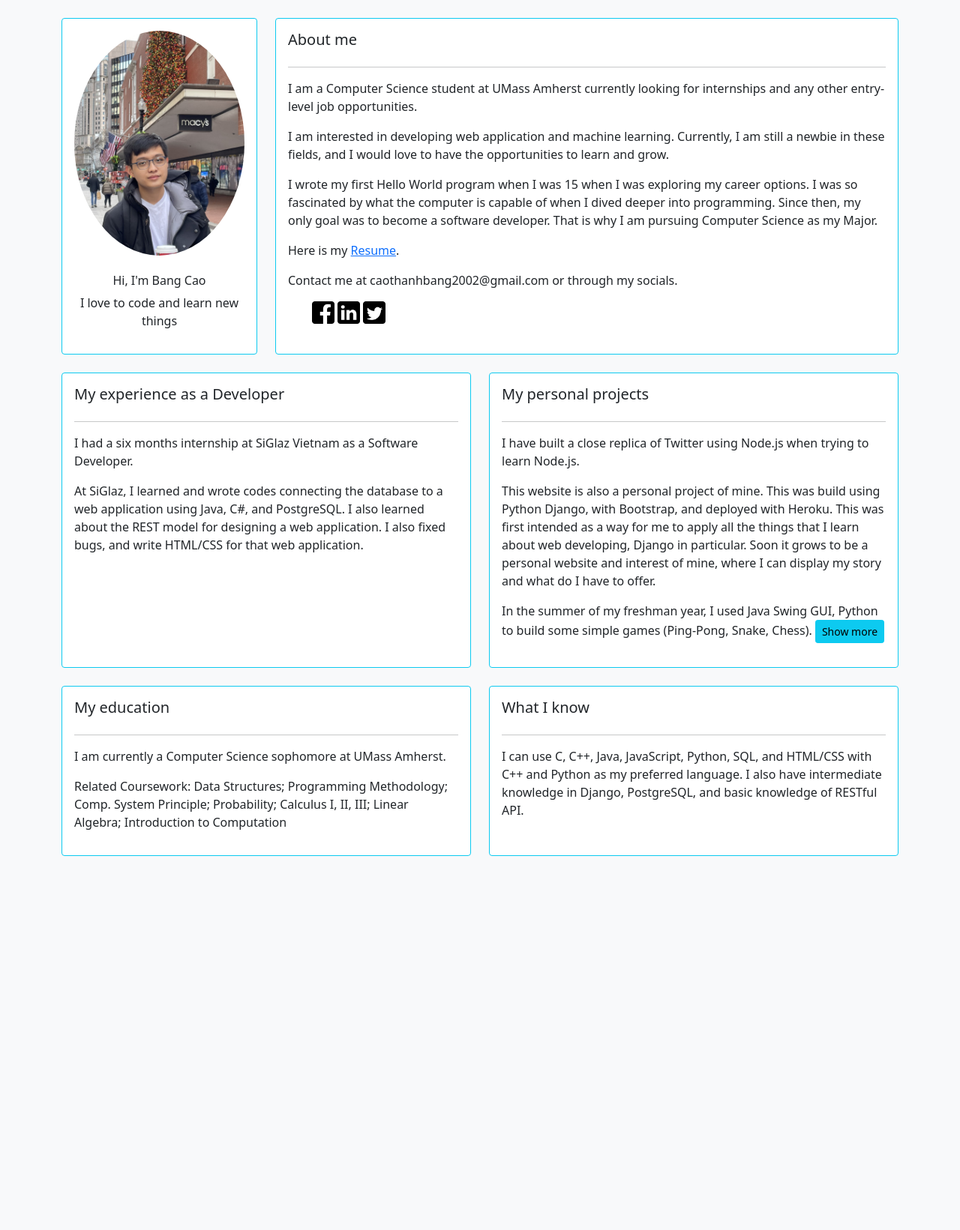
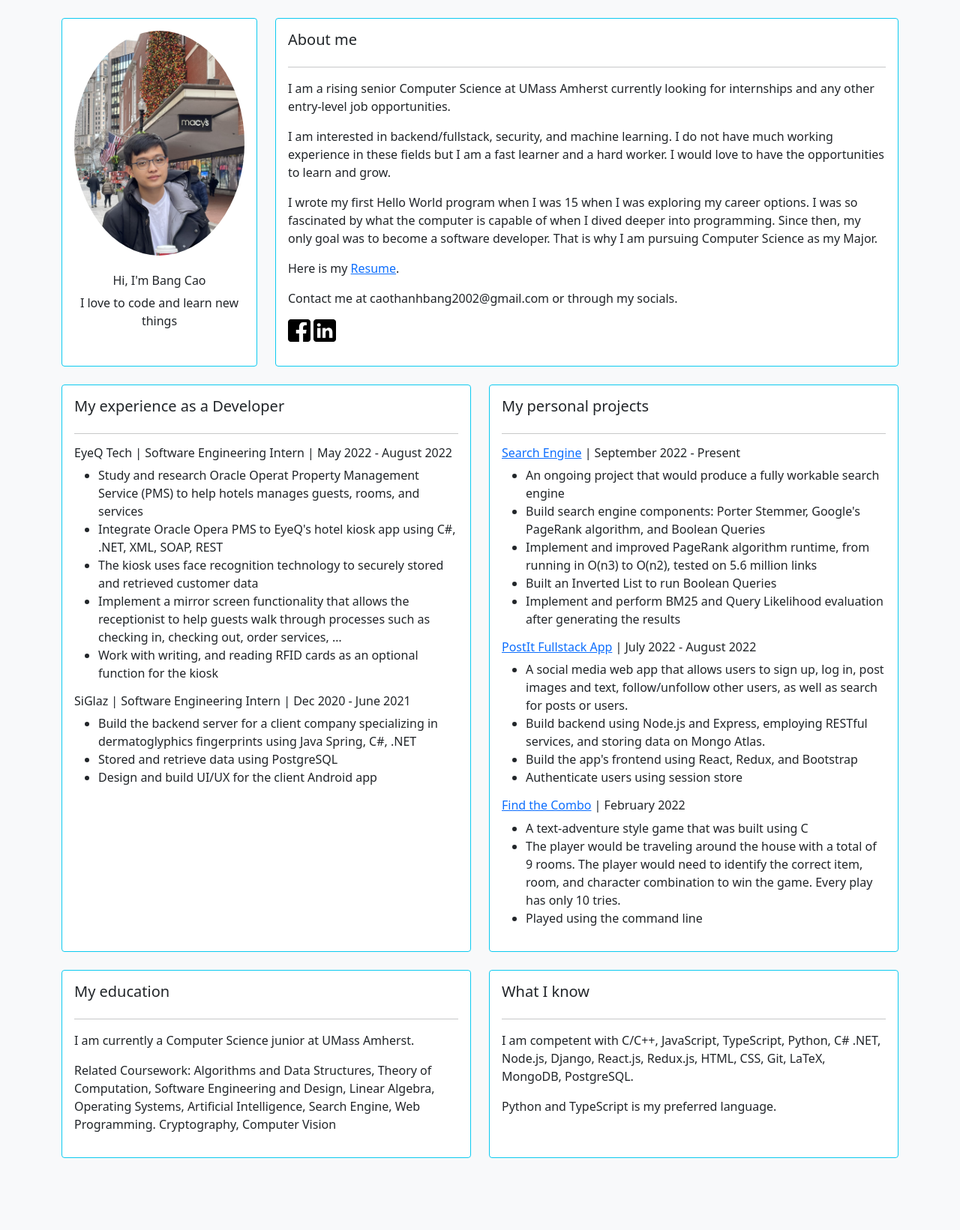
Before and after one commit to MorElf7/Portfolio, a Django app: page / in a window 1280 px wide. Shown: the whole page at 75% size. Before the commit the page ends 1142 px from the top, so only its background shows below. Run offline with Django 4.2, Linux system fonts and the light colour scheme.

Commit message:
update resume page

```diff
--- a/resume/templates/resume/home.html
+++ b/resume/templates/resume/home.html
@@ -3,130 +3,231 @@
 <!DOCTYPE html>
 <html lang="en">
 	<head>
-        <meta name="viewport" content="width=device-width">
+		<meta name="viewport" content="width=device-width" />
 		<title>Bang Cao Portfolio</title>
-        <link href="{% static 'css/styles.css' %}" rel="stylesheet" type="text/css">
-        <link href="https://cdn.jsdelivr.net/npm/bootstrap@5.1.1/dist/css/bootstrap.min.css" rel="stylesheet" integrity="sha384-F3w7mX95PdgyTmZZMECAngseQB83DfGTowi0iMjiWaeVhAn4FJkqJByhZMI3AhiU" crossorigin="anonymous">
+		<link href="{% static 'css/styles.css' %}" rel="stylesheet" type="text/css" />
+		<link
+			href="https://cdn.jsdelivr.net/npm/bootstrap@5.1.1/dist/css/bootstrap.min.css"
+			rel="stylesheet"
+			integrity="sha384-F3w7mX95PdgyTmZZMECAngseQB83DfGTowi0iMjiWaeVhAn4FJkqJByhZMI3AhiU"
+			crossorigin="anonymous"
+		/>
 	</head>
 	<body style="overflow: visible">
-        <br>
+		<br />
 		<div class="container">
 			<div class="row">
-
 				<div class="col-md-3">
-                    <div class="card card-body h-100  border-info" id="profile-wrapper">
-                        <img id="profile-pic" src="{% static 'images/avatar.png'%}">
-                        <br>
+					<div class="card card-body h-100 border-info" id="profile-wrapper">
+						<img id="profile-pic" src="{% static 'images/avatar.png'%}" />
+						<br />
 						<h6>Hi, I'm Bang Cao</h6>
 						<p>I love to code and learn new things</p>
 					</div>
 				</div>
 
 				<div class="col-md-9">
-                    <div class="card card-body h-100  border-info">
+					<div class="card card-body h-100 border-info">
 						<h5>About me</h5>
-                        <hr>
+						<hr />
 						<p>
-                            I am a Computer Science student at UMass Amherst currently looking for internships and any other entry-level job opportunities.
+							I am a rising senior Computer Science at UMass Amherst currently looking
+							for internships and any other entry-level job opportunities.
 						</p>
 						<p>
-                            I am interested in developing web application and machine learning. Currently, I am still a newbie in these fields, and I would love to have the
-                            opportunities to learn and grow.
+							I am interested in backend/fullstack, security, and machine learning. I
+							do not have much working experience in these fields but I am a fast
+							learner and a hard worker. I would love to have the opportunities to
+							learn and grow.
 						</p>
 						<p>
-                            I wrote my first Hello World program when I was 15 when I was exploring my career options. I was so fascinated by what the computer
-                            is capable of when I dived deeper into programming. Since then, my only goal was to become a software developer. That is why I am
-                            pursuing Computer Science as my Major.
+							I wrote my first Hello World program when I was 15 when I was exploring
+							my career options. I was so fascinated by what the computer is capable
+							of when I dived deeper into programming. Since then, my only goal was to
+							become a software developer. That is why I am pursuing Computer Science
+							as my Major.
 						</p>
 						<p>
-                            Here is my <a href="{% static '/images/CV.pdf' %}" download="BangCaoCV">Resume</a>.
+							Here is my
+							<a href="{% static '/images/Resume.pdf' %}" download="BangCaoCV"
+								>Resume</a
+							>.
 						</p>
 						<p>Contact me at caothanhbang2002@gmail.com or through my socials.</p>
 						<ul class="social-links">
-                            <li><a href="https://www.facebook.com/profile.php?id=100008672051127" target="_blank" rel="noreferrer noopener">
-                                <img class="social" src="{% static 'images/facebook.png' %}">
-                            </a></li>
-
-                            <li><a href="https://www.linkedin.com/in/bang-cao-5a0318197/" target="_blank" rel="noreferrer noopener">
-                                <img class="social" src="{% static 'images/linkedin.png' %}"></a>
+							<li class="social-links">
+								<a
+									href="https://www.facebook.com/profile.php?id=100008672051127"
+									target="_blank"
+									rel="noreferrer noopener"
+								>
+									<img class="social" src="{% static 'images/facebook.png' %}" />
+								</a>
 							</li>
 
-                            <li><a href="https://twitter.com/MorElf7" target="_blank" rel="noreferrer noopener">
-                                <img class="social" src="{% static 'images/twitter.png' %}">
-                            </a></li>
+							<li class="social-links">
+								<a
+									href="https://www.linkedin.com/in/bang-cao-5a0318197/"
+									target="_blank"
+									rel="noreferrer noopener"
+								>
+									<img class="social" src="{% static 'images/linkedin.png' %}"
+								/></a>
+							</li>
 						</ul>
-
+					</div>
+				</div>
+			</div>
+			<br />
+			<div class="row">
+				<div class="col-md-6">
+					<div class="card card-body h-100 border-info">
+						<h5>My experience as a Developer</h5>
+						<hr />
+						<div>
+							<h6>
+								EyeQ Tech | Software Engineering Intern | May 2022 - August 2022
+							</h6>
+							<ul class="achievements">
+								<li>
+									Study and research Oracle Operat Property Management Service
+									(PMS) to help hotels manages guests, rooms, and services
+								</li>
+								<li>
+									Integrate Oracle Opera PMS to EyeQ's hotel kiosk app using C#,
+									.NET, XML, SOAP, REST
+								</li>
+								<li>
+									The kiosk uses face recognition technology to securely stored
+									and retrieved customer data
+								</li>
+								<li>
+									Implement a mirror screen functionality that allows the
+									receptionist to help guests walk through processes such as
+									checking in, checking out, order services, …
+								</li>
+								<li>
+									Work with writing, and reading RFID cards as an optional
+									function for the kiosk
+								</li>
+							</ul>
+						</div>
+						<div>
+							<h6>SiGlaz | Software Engineering Intern | Dec 2020 - June 2021</h6>
+							<ul class="achievements">
+								<li>
+									Build the backend server for a client company specializing in
+									dermatoglyphics fingerprints using Java Spring, C#, .NET
+								</li>
+								<li>Stored and retrieve data using PostgreSQL</li>
+								<li>Design and build UI/UX for the client Android app</li>
+							</ul>
+						</div>
 					</div>
 				</div>
 
+				<div class="col-md-6">
+					<div class="card card-body h-100 border-info">
+						<h5>My personal projects</h5>
+						<hr />
+						<div>
+							<h6>
+								<a href="https://github.com/MorElf7/search-engine">Search Engine</a>
+								| September 2022 - Present
+							</h6>
+
+							<ul class="achievements">
+								<li>
+									An ongoing project that would produce a fully workable search
+									engine
+								</li>
+								<li>
+									Build search engine components: Porter Stemmer, Google's
+									PageRank algorithm, and Boolean Queries
+								</li>
+								<li>
+									Implement and improved PageRank algorithm runtime, from running
+									in O(n3) to O(n2), tested on 5.6 million links
+								</li>
+								<li>Built an Inverted List to run Boolean Queries</li>
+								<li>
+									Implement and perform BM25 and Query Likelihood evaluation after
+									generating the results
+								</li>
+							</ul>
 						</div>
-            <br>
+						<div>
+							<h6>
+								<a href="https://post-it-fullstack.herokuapp.com"
+									>PostIt Fullstack App</a
+								>
+								| July 2022 - August 2022
+							</h6>
+							<ul class="achivements">
+								<li>
+									A social media web app that allows users to sign up, log in,
+									post images and text, follow/unfollow other users, as well as
+									search for posts or users.
+								</li>
+								<li>
+									Build backend using Node.js and Express, employing RESTful
+									services, and storing data on Mongo Atlas.
+								</li>
+								<li>Build the app's frontend using React, Redux, and Bootstrap</li>
+								<li>Authenticate users using session store</li>
+							</ul>
+						</div>
+						<div>
+							<h6>
+								<a href="https://github.com/MorElf7/Find-the-combo"
+									>Find the Combo</a
+								>
+								| February 2022
+							</h6>
+							<ul class="achievements">
+								<li>A text-adventure style game that was built using C</li>
+								<li>
+									The player would be traveling around the house with a total of 9
+									rooms. The player would need to identify the correct item, room,
+									and character combination to win the game. Every play has only
+									10 tries.
+								</li>
+								<li>Played using the command line</li>
+							</ul>
+						</div>
+					</div>
+				</div>
+			</div>
+			<br />
 			<div class="row">
-
 				<div class="col-md-6">
-                    <div class="card card-body h-100  border-info">
-                        <h5>My experience as a Developer</h5>
-                        <hr>
+					<div class="card card-body h-100 border-info">
+						<h5>My education</h5>
+						<hr />
+						<p>I am currently a Computer Science junior at UMass Amherst.</p>
 						<p>
-                            I had a six months internship at SiGlaz Vietnam as a Software Developer.
-                        </p>
-                        <p>
-                            At SiGlaz, I learned and wrote codes connecting the database to a web application using Java, C#, and PostgreSQL. I also
-                            learned about the REST model for designing a web application. I also fixed bugs, and write HTML/CSS for that web application.
+							Related Coursework: Algorithms and Data Structures, Theory of
+							Computation, Software Engineering and Design, Linear Algebra, Operating
+							Systems, Artificial Intelligence, Search Engine, Web Programming.
+							Cryptography, Computer Vision
 						</p>
 					</div>
 				</div>
 
 				<div class="col-md-6">
-                    <div class="card card-body h-100  border-info">
-                        <h5>My personal projects</h5>
-                        <hr>
+					<div class="card card-body h-100 border-info">
+						<h5>What I know</h5>
+						<hr />
 						<p>
-                            I have built a close replica of Twitter using Node.js when trying to learn Node.js.
+							I am competent with C/C++, JavaScript, TypeScript, Python, C# .NET,
+							Node.js, Django, React.js, Redux.js, HTML, CSS, Git, LaTeX, MongoDB,
+							PostgreSQL.
 						</p>
-                        <p>
-                            This website is also a personal project of mine. This was build using Python Django, with Bootstrap, and deployed with Heroku.
-                            This was first intended as a way for me to apply all the things that I learn about web developing, Django in particular. Soon
-                            it grows to be a personal website and interest of mine, where I can display my story and what do I have to offer.
-                        </p>
-                        <p>
-                            In the summer of my freshman year, I used Java Swing GUI, Python to build some simple games (Ping-Pong, Snake, Chess).
-                            <a class="btn btn-info btn-sm" role="button" href="project/">Show more</a>
-                        </p>
+						<p>Python and TypeScript is my preferred language.</p>
 					</div>
 				</div>
-
 			</div>
-            <br>
-            <div class="row">
-
-                <div class="col-md-6">
-                    <div class="card card-body h-100  border-info">
-                        <h5>My education</h5>
-                        <hr>
-                        <p>
-                            I am currently a Computer Science sophomore at UMass Amherst.
-                        </p>
-                        <p>
-                            Related Coursework: Data Structures; Programming Methodology; Comp. System Principle; Probability; Calculus I, II, III; Linear Algebra;
-                            Introduction to Computation
-                        </p>
-                    </div>
-                </div>
-
-                <div class="col-md-6">
-                    <div class="card card-body h-100  border-info">
-                        <h5>What I know</h5>
-                        <hr>
-                        <p>
-                            I can use C, C++, Java, JavaScript, Python, SQL, and HTML/CSS with C++ and Python as my preferred language. I also have intermediate knowledge
-                            in Django, PostgreSQL, and basic knowledge of RESTful API.
-                        </p>
-                    </div>
-                </div>
-
-            </div>
-            <br><br><br><br>
+			<br /><br /><br /><br />
 		</div>
 	</body>
 </html>
--- a/static/css/styles.css
+++ b/static/css/styles.css
@@ -1,39 +1,38 @@
 body {
-    background-color: #f8f9fa!important;
-	overflow: visible!important;
+	background-color: #f8f9fa !important;
+	overflow: visible !important;
 }
 
-img{
+img {
 	max-width: 100%;
 }
 
-#profile-wrapper{
-    text-align: center;
+#profile-wrapper {
+	text-align: center;
 }
 
-#profile-pic{
-  	margin-left: auto;
-  	margin-right: auto;
-  	width: 250px;
+#profile-pic {
+	margin-left: auto;
+	margin-right: auto;
+	width: 250px;
 	height: 300px;
 	border-radius: 100%;
 }
 
-ul{
+.social-links {
+	display: inline-block;
 	padding: 0;
 	list-style-type: none;
 }
-
-.social-links ul, li{
-	list-style-type: none;
-	display: inline-block;
+.achievements {
+	list-style-type: disc;
 }
 
-.social{
+.social {
 	width: 30px;
 	height: 30px;
 }
 
-.tabcontent{
+.tabcontent {
 	display: none;
 }
```
Also changed, not shown: cv/settings.py (+4 -4 lines), project/static/css/styles.css (deleted, +0 -39 lines), resume/static/css/styles.css (deleted, +0 -39 lines), 4 other files. Lines whose indentation alone changed are shown as unchanged.
